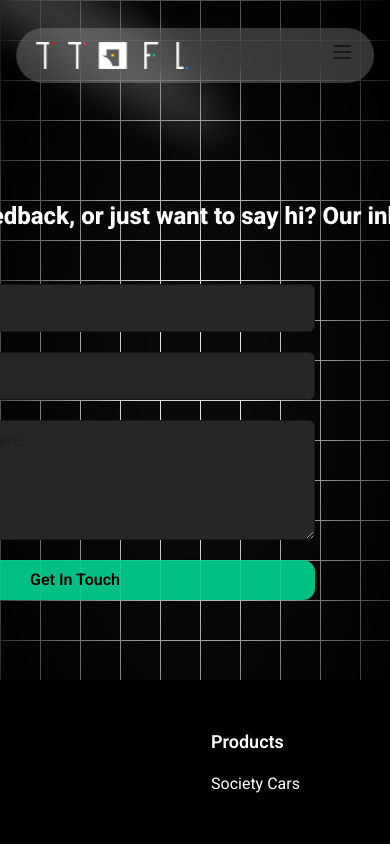
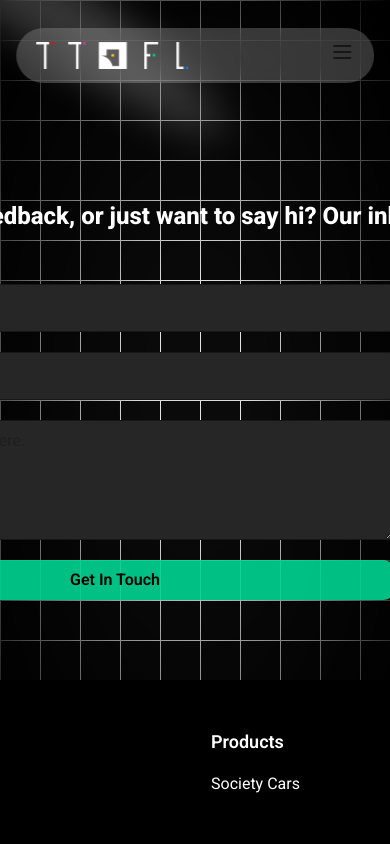
Before and after one commit to Kan7sh/TTOFL-site, a Next.js app: page /contact in a window 390 px wide. Shown: the top 844 px of the page. Built offline with nearby package versions, Linux system fonts and the light colour scheme.

Commit message:
contact us page added

```diff
--- a/src/app/contact/page.tsx
+++ b/src/app/contact/page.tsx
@@ -25,28 +25,28 @@ export default function ContactPage() {
         fill="white"
       />
       <div className="flex flex-col  items-center justify-center absolute top-50 gap-5">
-        <div className="flex flex-row ">
+        <div className="flex flex-row kustify-between gap-20">
           <div className="flex flex-col gap-5">
-            <div className="text-2xl md:text-3xl lg:text-4xl w-180 font-extrabold  text-white z-100">
+            <div className="text-2xl md:text-3xl lg:text-4xl w-160 font-extrabold  text-white z-100">
               Got an idea, feedback, or just want to say hi? Our inbox is always
-              open.
+              open
             </div>
             <Input
               type="Name"
               placeholder="Name"
-              className="bg-neutral-800 h-12 w-120"
+              className="bg-neutral-800 h-12 w-140"
             />
 
             <Input
               type="email"
               placeholder="Email"
-              className="bg-neutral-800 h-12 w-120"
+              className="bg-neutral-800 h-12 w-140"
             />
             <Textarea
               placeholder="Type your message here."
-              className="bg-neutral-800 h-30 w-120"
+              className="bg-neutral-800 h-30 w-140"
             />
-            <InteractiveHoverButton className="w-120 rounded-xl h-10 bg-emerald-400/90 border-none text-white">
+            <InteractiveHoverButton className="w-140 rounded-xl h-10 bg-emerald-400/90 border-none text-white">
               Get In Touch
             </InteractiveHoverButton>
           </div>
```
